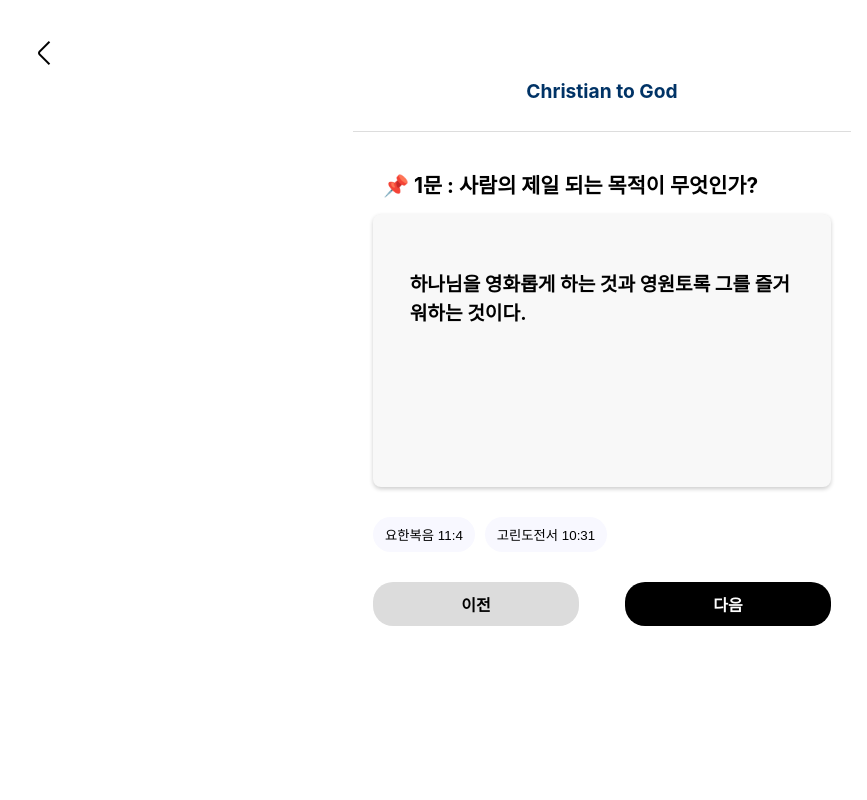
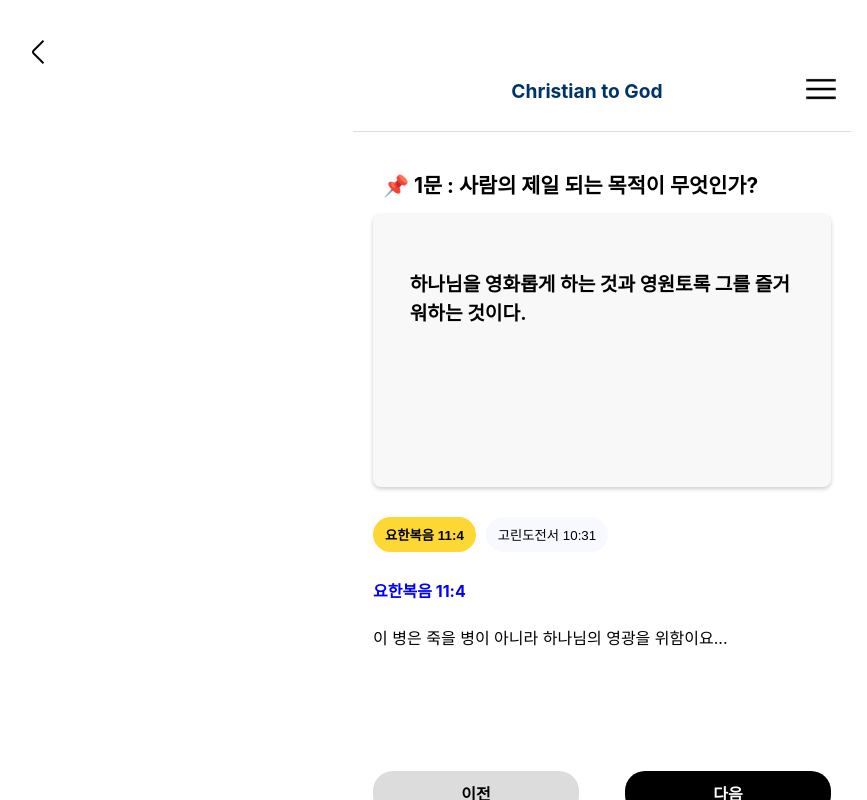
Before and after one commit to ahnkong/christian, a React (Create React App) app: page /shorter-catechism/1 in a window 1280 px wide. Shown: the whole page, without its empty margins (38-905 px from the left). Built offline with nearby package versions, Linux system fonts and the light colour scheme.

Commit message:
노드모듈, 리액트 돔 재설치 후 재 빌드

```diff
--- a/package.json
+++ b/package.json
@@ -9,6 +9,7 @@
     "@testing-library/user-event": "^13.5.0",
     "react": "^19.0.0",
     "react-dom": "^19.0.0",
+    "react-router-dom": "^7.2.0",
     "react-scripts": "5.0.1",
     "web-vitals": "^2.1.4"
   },
--- a/src/pages/detailPage.js
+++ b/src/pages/detailPage.js
@@ -4,6 +4,9 @@ import BackgroundWrapper from "../components/BackgroundWrapper";
 import "../styles/pages/detailPage.css";
 import BackButton from "../components/BackButton";
 import PageWrapper from "../components/PageWrapper";
+import IconMenu from "../assets/icon/IconMenu.png";
+import IconBackButton from "../assets/icon/IconBackButton.png";
+
 
 const DetailPage = () => {
   const { id } = useParams();
@@ -13,7 +16,7 @@ const DetailPage = () => {
   const [catechism, setCatechism] = useState(null);
   const [selectedVerse, setSelectedVerse] = useState(null);
   const [isFlipped, setIsFlipped] = useState(false); // 카드 뒤집기 상태
-
+  const [menuOpen, setMenuOpen] = useState(false); // ✅ 메뉴 상태 추가
   useEffect(() => {
     fetch("/data/shorterCatechism.json")
       .then((response) => response.json())
@@ -21,6 +24,11 @@ const DetailPage = () => {
         setCatechismList(data.shorterCatechism);
         const selectedCatechism = data.shorterCatechism.find((q) => q.id === parseInt(id));
         setCatechism(selectedCatechism);
+
+        // ✅ 첫 번째 성경 구절이 기본으로 보이게 설정
+        if (selectedCatechism.verses.length > 0) {
+          setSelectedVerse(selectedCatechism.verses[0]);
+        }
       })
       .catch((error) => console.error("🚨 JSON 로드 오류:", error));
   }, [id]);
@@ -47,8 +55,28 @@ const DetailPage = () => {
     <BackgroundWrapper type="white">
       <PageWrapper type="default">
         <header className="detail-header">
-          <BackButton onClick={() => location.pathname.includes("shorter-catechism") ? navigate("/shorter-catechism") : navigate(-1)} />
+          <img
+            src={IconBackButton}
+            alt="뒤로 가기"
+            className="back-button"
+            onClick={() => navigate("/shorter-catechism")}
+          />
           <h1 className="title">Christian to God</h1>
+          {/* ✅ 메뉴 버튼 (클릭 시 토글) */}
+          <div className="menu-container">
+            <img
+              src={IconMenu}
+              alt="메뉴 아이콘"
+              className="IconMenu"
+              onClick={() => setMenuOpen(!menuOpen)} // ✅ 메뉴 열기/닫기
+            />
+            {menuOpen && (
+              <div className="dropdown-menu">
+                <button onClick={() => navigate("/")}>🏠 홈으로</button>
+                <button onClick={() => navigate("/shorter-catechism")}>🔍 검색</button>
+              </div>
+            )}
+          </div>
         </header>
         <main className="detail-container">
           <h2 className="detail-title">
@@ -73,6 +101,7 @@ const DetailPage = () => {
           </div>
 
           {/* ✅ 선택한 성경 구절 표시 */}
+          {/* ✅ 선택된 성경 구절 기본 표시 */}
           {selectedVerse && (
             <div className="verse-box">
               <p className="verse-reference">{selectedVerse.book} {selectedVerse.chapter}:{selectedVerse.verse}</p>
@@ -81,10 +110,40 @@ const DetailPage = () => {
           )}
 
 
-          <div className="detail-buttons">
+          {/* <div className="detail-buttons">
             <button className="prev-button" disabled={parseInt(id) === 1}>이전</button>
             <button className="next-button" disabled={parseInt(id) === catechismList.length}>다음</button>
-          </div>
+          </div> */}
+          <div className="detail-buttons">
+            {/* ✅ 이전 버튼 (첫 번째 문답이면 비활성화) */}
+            <button
+              className="prev-button"
+              onClick={() => {
+                const prevId = parseInt(id) - 1;
+                if (prevId >= 1) {
+                  navigate(`/shorter-catechism/${prevId}`);
+                }
+              }}
+              disabled={parseInt(id) === 1}
+            >
+              이전
+            </button>
+
+              {/* ✅ 다음 버튼 (마지막 문답이면 비활성화) */}
+              <button
+                className="next-button"
+                onClick={() => {
+                  const nextId = parseInt(id) + 1;
+                  if (nextId <= catechismList.length) {
+                    navigate(`/shorter-catechism/${nextId}`);
+                  }
+                }}
+                disabled={parseInt(id) === catechismList.length}
+              >
+                다음
+              </button>
+           </div>
+
         </main>
       </PageWrapper>
     </BackgroundWrapper>
--- a/src/styles/pages/detailPage.css
+++ b/src/styles/pages/detailPage.css
@@ -67,7 +67,7 @@
 
   .verse-reference {
     font-weight: bold;
-    color: #d32f2f;
+    color: blue;
   }
 
   .verse-text {
--- a/src/styles/pages/home.css
+++ b/src/styles/pages/home.css
@@ -4,6 +4,7 @@
     flex-direction: column;
     padding: 8%;
     background-color: #333;
+    border-radius: 0 0 10% 10%;
 }
 
 .header_home h1 {
@@ -19,6 +20,7 @@
     display: flex;
     justify-content: center;
     gap: 10px;
+    height: 50px;
     width: 100%;
     margin-top: 5%;
     max-width: 400px;
@@ -52,11 +54,13 @@
   .home_btn_topic{
     display: flex;
     width: 90%;
+    margin-top: 4%;
+    margin-bottom: 1%;
     }
     .home_btn_topic .topic_western,
     .home_btn_topic .topic_hidel {
-      background-color: yellow;
-      border-radius: 20px;
+      background-color: rgb(250,247,96);
+      border-radius: 30px;
       padding: 3%;
       text-align: center;
       margin-right: 4%;
@@ -83,9 +87,9 @@
 
       .card {
         width: 90%;
-        height: 200px;
+        height: 180px;
         max-width: 350px;
-        padding: 4%;
+        padding: 2% 2% 5% 5%;
         border-radius: 15px;
         box-shadow: 0 4px 6px rgba(0, 0, 0, 0.1);
         position: relative;
@@ -96,9 +100,9 @@
       }
       /* ✅ 카드 내부 배치 (가로 정렬) */
 .card_body {
-    display: flex;
-    align-items: center; /* 세로 중앙 정렬 */
-    gap: 15px; /* 이미지와 텍스트 사이 여백 */
+  display: flex;
+  align-items: center; /* 세로 중앙 정렬 */
+  gap: 15px; /* 이미지와 텍스트 사이 여백 */
   }
 
   /* ✅ 아이콘 스타일 */
```
Also changed, not shown: src/pages/detailPage222.js (renamed from src/pages/detailPage copy.js), 1 other file (tests, documents, lock files or other folders).
